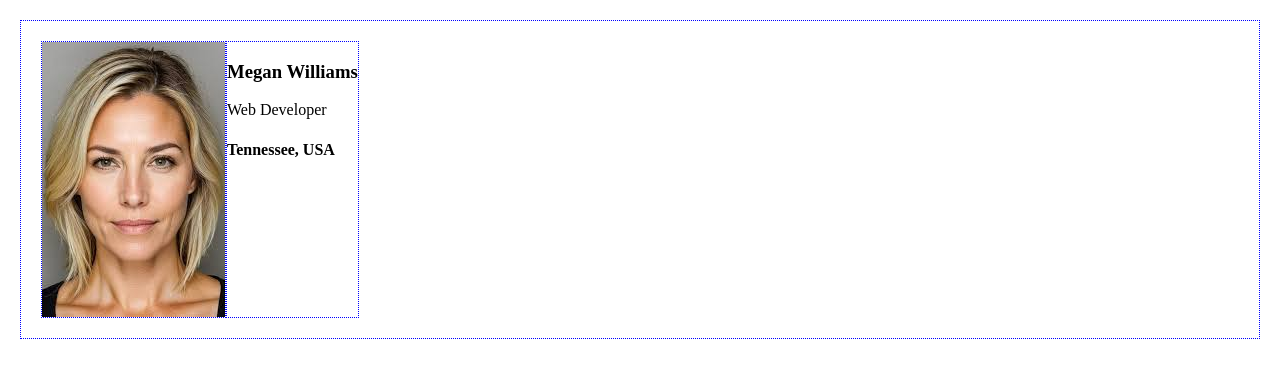
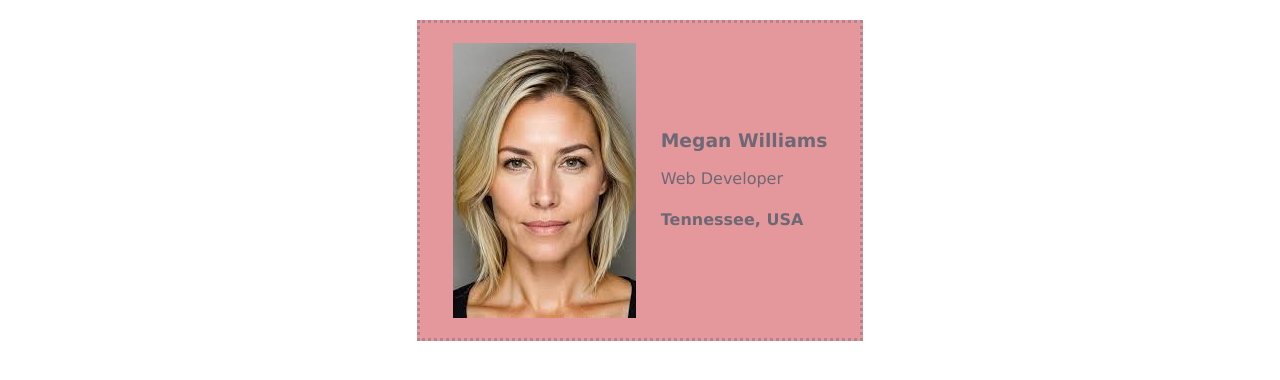
Before and after one commit to megwilliams1/DigitalBusinessCard, a plain HTML site: page index.html in a window 1280 px wide. Drawn offline with Linux system fonts and the light colour scheme.

Commit message:
completed

```diff
--- a/index.html
+++ b/index.html
@@ -7,9 +7,9 @@
     <link rel="stylesheet" href="styles.css">
 </head>
 <body>
-    <div class="card">
-        <img class="border" src="images.jpg" alt="Smiling Woman" class="avatar">
-    <div class="border">
+    <div class="card ">
+        <img class="border" src="images.jpg" alt="Smiling Woman">
+    <div>
         <h3>Megan Williams</h3>
         <p>Web Developer</p>
         <h4>Tennessee, USA</h4>
--- a/styles.css
+++ b/styles.css
@@ -1,14 +1,23 @@
 body {
     margin: 20px;
+    font-family: Verdana, Geneva, Tahoma, sans-serif;
+
+
 }
-avatar {
+.avatar {
     width: 150px;
+
 }
 .card {
-    border: 1px dotted blue;
+    width: 400px;
+    margin: 0 auto;
     padding: 20px;
     display: flex;
+    justify-content: space-around;
+    background: #e5989b;
+    color: #6d6875;
+    border: dotted #b5838d;
+    align-items: center;
+
+
 }
-.border {
-    border: 1px dotted blue;
-}
```
